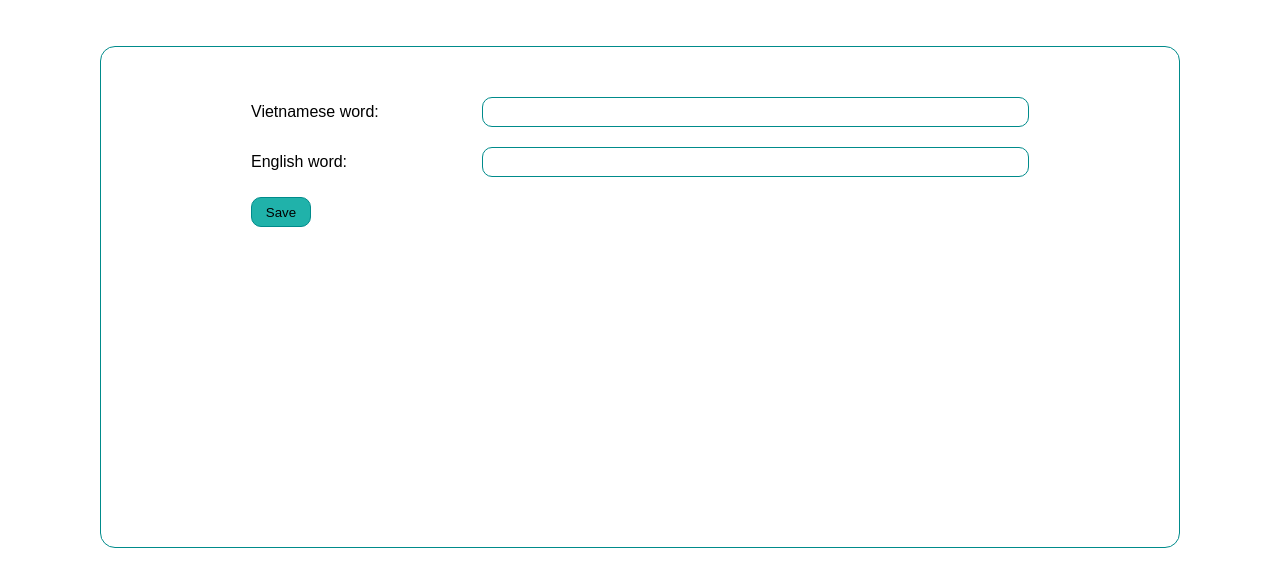
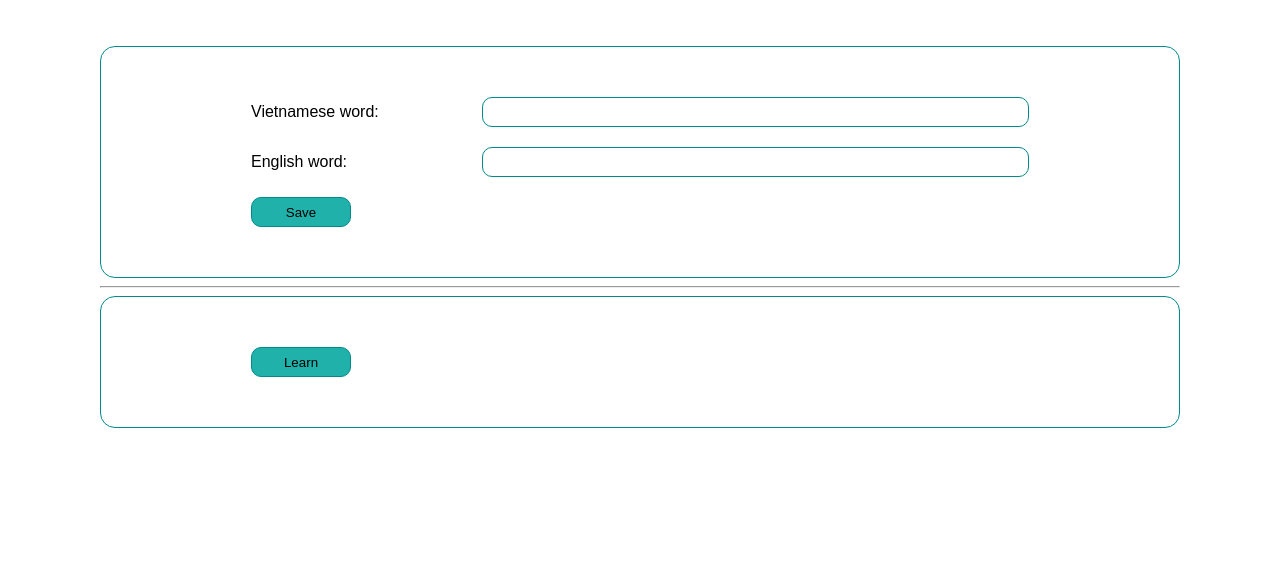
Before and after one commit to PhamVanMinh272/vocab_ielts, a Flask app: page / in a window 1280 px wide. Shown: the part 134-721 px from the top of the page. Run offline with Flask 2, Linux system fonts and the light colour scheme.

Commit message:
stop master

```diff
--- a/app.py
+++ b/app.py
@@ -7,7 +7,7 @@ app = Flask(__name__)
 
 @app.route('/', methods=['GET'])
 def home_page():
-    return render_template('home_page.html')
+    return render_template('base.html')
 
 
 @app.route('/save_words', methods=['POST'])
--- /dev/null
+++ b/data/viet_eng_words_test.json
@@ -0,0 +1 @@
+{"nhiều": ["plenty of"], "ddd": [""]}
--- a/static/home_page.css
+++ b/static/css/home_page.css
@@ -31,7 +31,7 @@ body {
     width: 30%
 }
 
-.add-words input {
+.add-words input[type="text"] {
     float: right;
     width: 70%;
     height: calc(100% - 2px);
@@ -56,8 +56,15 @@ body {
 
 .form-container {
     display: block;
-    height: 400px;
     padding: 50px 150px;
     border: 1px solid darkcyan;
     border-radius: 15px;
 }
+
+.form-container button {
+    height: 30px;
+    width: 100px;
+    background-color: lightseagreen;
+    border: 1px solid darkcyan;
+    border-radius: 10px;
+}
--- /dev/null
+++ b/static/js/home_page.js
@@ -0,0 +1,15 @@
+function onClickLearn(p1, p2) {
+    console.log("Hello");
+    console.log("Goodbye!");
+    change_words();
+}
+var i = 1;
+function change_words() {         //  create a loop function
+  setTimeout(function() {   //  call a 3s setTimeout when the loop is called
+    console.log('hello');   //  your code here
+    i++;                    //  increment the counter
+    if (i < 10) {           //  if the counter < 10, call the loop function
+      change_words();             //  ..  again which will trigger another
+    }                       //  ..  setTimeout()
+  }, 3000)
+}
--- a/templates/home_page.html
+++ b/templates/base.html
@@ -5,11 +5,11 @@
     <meta http-equiv="X-UA-Compatible" content="IE=edge">
     <meta name="viewport" content="width=device-width, initial-scale=1.0">
     <title>Vocab</title>
-    <link rel="stylesheet" href="{{ url_for('static', filename='home_page.css') }}">
+    <link rel="stylesheet" href="{{ url_for('static', filename='css/home_page.css') }}">
 </head>
 <body>
     <header>
-        <img class="logo" src="{{ url_for('static', filename='logo.png') }}">
+        <img class="logo" src="{{ url_for('static', filename='public/logo.png') }}">
     </header>
     <div class="menu">
 
@@ -21,19 +21,24 @@
                     <label>
                         Vietnamese word:
                     </label>
-                    <input name="viet">
+                    <input type="text" name="viet">
                 </div>
                 <div>
                     <label>
                         English word:
                     </label>
-                    <input name="eng">
+                    <input type="text" name="eng">
                 </div>
                 <button type="submit">
                     Save
                 </button>
             </form>
         </div>
+        <hr>
+        <div class="form-container">
+            <button onclick="onClickLearn()">Learn</button>
+        </div>
     </div>
+    <script type="text/javascript" src="{{ url_for('static', filename='js/home_page.js') }}"></script>
 </body>
 </html>
```
Also changed, not shown: templates/home.html (added, +10 -0 lines), static/public/logo.png (renamed from static/logo.png), 1 other file.
